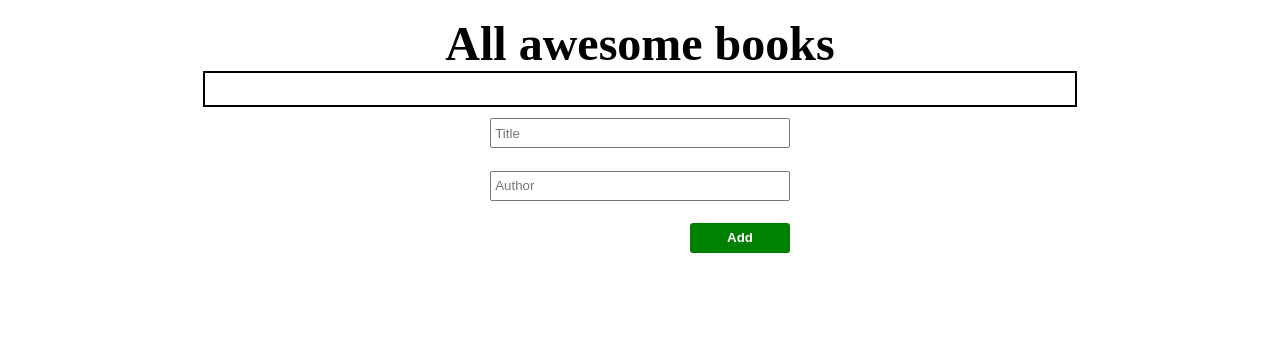
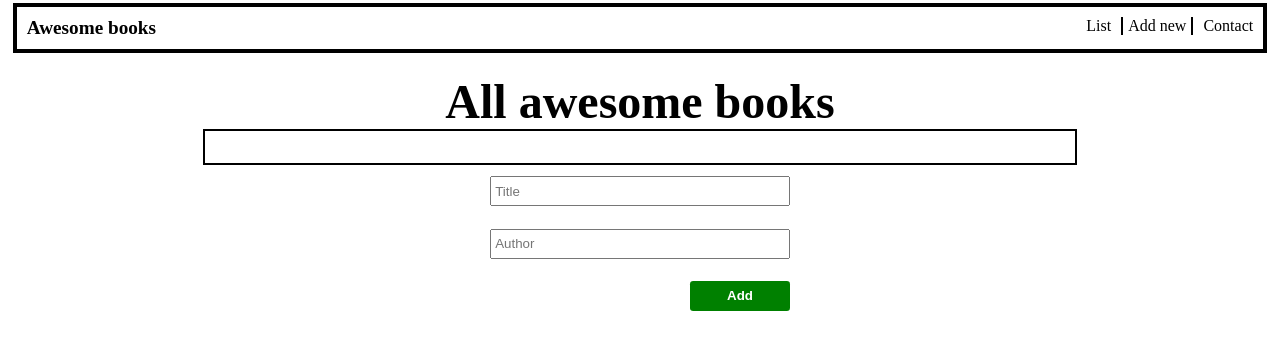
Before and after one commit to victormc13/awesomeBooks, a website: page index.html in a window 1280 px wide. Drawn offline with Linux system fonts and the light colour scheme.

Commit message:
Add nav-bar menu and some CSS to it

```diff
--- a/index.html
+++ b/index.html
@@ -7,6 +7,25 @@
     <title>Awesome Books</title>
   </head>
   <body>
+    <header>
+      <nav class="nav-bar">
+        <span class="nav-bar-title">Awesome books</span>
+        <div class="nav-bar-menu">
+          <ul>
+            <li><a href="#">List</a></li>
+            <li>
+              <a href="#">Add new</a>
+            </li>
+            <li>
+              <a href="#">Contact</a>
+            </li>
+          </ul>
+        </div>
+      </nav>
+      <div class="date-container">
+        <span class="date"></span>
+      </div>
+    </header>
     <main>
       <h1>All awesome books</h1>
       <section class="book-item-wrapper">
--- a/style.css
+++ b/style.css
@@ -2,6 +2,54 @@
   margin: 0;
   padding: 0;
   box-sizing: border-box;
+}
+
+/* Nav-bar style */
+.nav-bar {
+  display: flex;
+  justify-content: space-between;
+  padding: 10px;
+  border: 4px solid black;
+  width: 98%;
+  margin: 0 auto;
+  margin-top: 3px;
+}
+
+.nav-bar-title {
+  font-size: 1.2rem;
+  font-weight: bold;
+}
+
+li:nth-child(2) {
+  border-right: 2px solid black;
+  border-left: 2px solid black;
+  padding-left: 5px;
+  padding-right: 5px;
+}
+
+li {
+  list-style: none;
+  margin-left: 10px;
+}
+
+a {
+  text-decoration: none;
+  color: black;
+}
+
+ul {
+  display: flex;
+}
+
+.date-container {
+  width: 98%;
+  margin: 0 auto;
+  margin-top: 5px;
+  margin-bottom: 5px;
+}
+
+.date {
+  float: right;
 }
 
 main {
```
